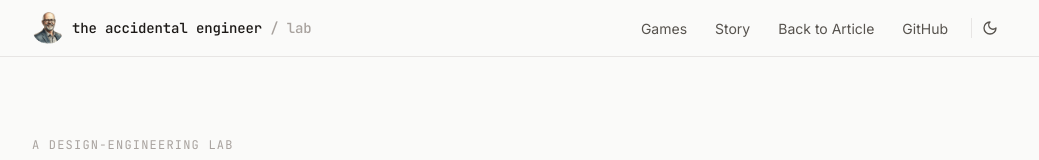
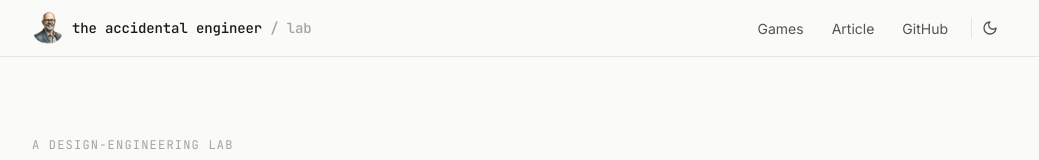
Before and after one commit to Josh-Schoen/ai-animations, a website: page index.html in a window 1280 px wide. Shown: the top 160 px of the page, without its empty margins (120-1159 px from the left). Drawn offline with Linux system fonts and the light colour scheme.

Commit message:
Update home page nav: change Story to Article, remove Back to Article link

```diff
--- a/index.html
+++ b/index.html
@@ -62,8 +62,7 @@
   <a class="brand" href="./" aria-current="page"><img src="assets/avatar.png" alt="" width="32" height="32" /><span>the accidental engineer<span class="sub"> / lab</span></span></a>
   <nav class="site-nav" aria-label="Site">
     <a href="animations/">Games</a>
-    <a href="article/">Story</a>
-    <a href="https://accidentalengineer.com/lab/beam-me-up">Back to Article</a>
+    <a href="article/">Article</a>
     <a class="opt" href="https://github.com/Josh-Schoen/ai-animations" rel="noopener">GitHub</a>
     <button class="theme-toggle" type="button" aria-label="Toggle theme"><svg class="moon" viewBox="0 0 24 24" fill="none" stroke="currentColor" stroke-width="2" stroke-linecap="round" stroke-linejoin="round" aria-hidden="true"><path d="M12 3a6 6 0 0 0 9 9 9 9 0 1 1-9-9Z"/></svg><svg class="sun" viewBox="0 0 24 24" fill="none" stroke="currentColor" stroke-width="2" stroke-linecap="round" stroke-linejoin="round" aria-hidden="true"><circle cx="12" cy="12" r="4"/><path d="M12 2v2M12 20v2M4.93 4.93l1.41 1.41M17.66 17.66l1.41 1.41M2 12h2M20 12h2M6.34 17.66l-1.41 1.41M19.07 4.93l-1.41 1.41"/></svg></button>
   </nav>
```
